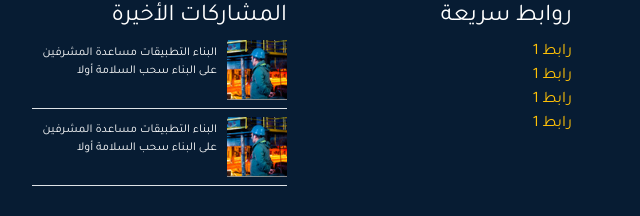
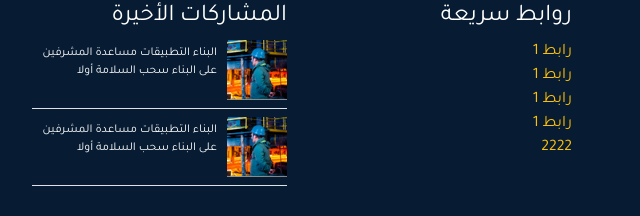
Before and after one commit to mohammadalbojuk/arabic-bootstrap, a plain HTML site: page blog.html in a window 1280 px wide. Shown: the part 1419-1635 px from the top of the page, 338-978 px from the left. Drawn offline with nearby package versions, Linux system fonts and the light colour scheme.

Commit message:
update footer

```diff
--- a/blog.html
+++ b/blog.html
@@ -183,6 +183,9 @@
                         <li>
                             <a href="#" class="text-warning">رابط 1</a>
                         </li>
+                        <li>
+                            <a href="#" class="text-warning">2222</a>
+                        </li>
                     </ul>
                 </div>
                 <div class="col-md-3 col-sm-6 col-12">
```
